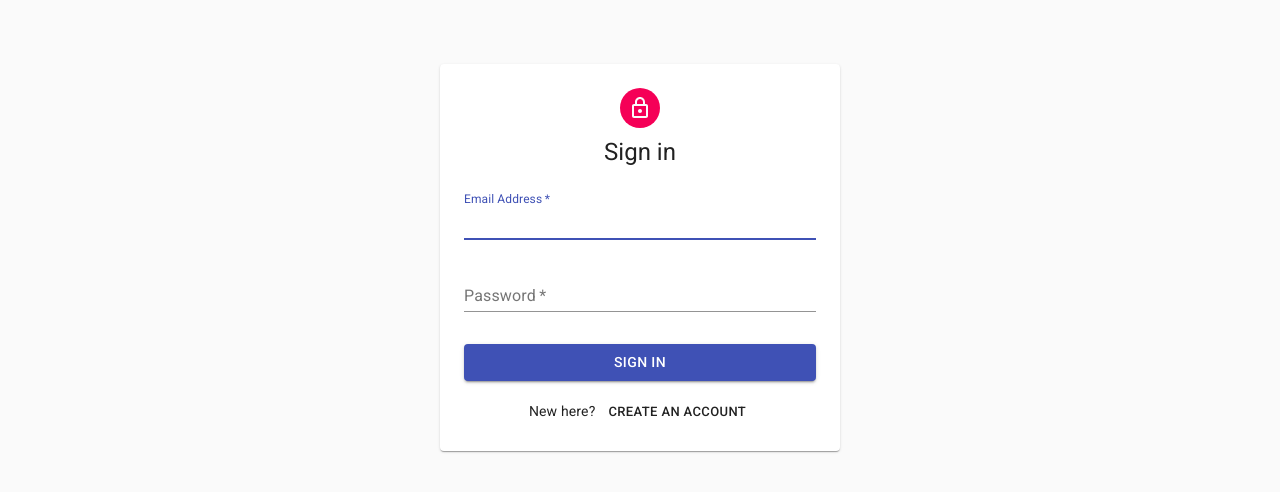
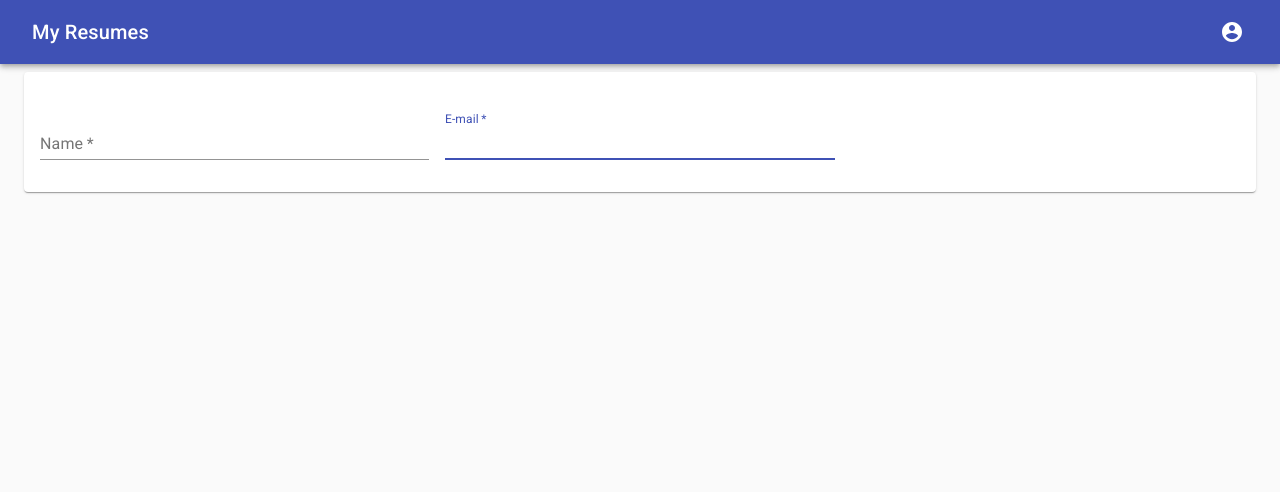
Before and after one commit to csvinhal/my-resume, a React (Create React App) app: page /my-resumes/new in a window 1280 px wide. Before the commit this address led to /sign-in. Shown: the top 492 px of the page. Built offline with nearby package versions, Linux system fonts and the light colour scheme.

Commit message:
creating new resume page

```diff
--- a/src/App.js
+++ b/src/App.js
@@ -10,6 +10,7 @@ import LoadingState from "./components/loadingState/loadingState";
 import PrivateRoute from "./hoc/PrivateRoute";
 import { actions } from "./reducers/alert";
 import MyResumes from "./screens/myResumes/myResumes";
+import NewResume from "./screens/myResumes/newResume/newResume";
 import SignIn from "./screens/signIn/signIn";
 import SignUp from "./screens/signUp/signUp";
 
@@ -27,26 +28,19 @@ class App extends React.Component {
     }
 
     render() {
-    const { error, isLoading, showAlert, isAuthenticated } = this.props;
+        const { error, isLoading, showAlert } = this.props;
         return (
             <CssBaseline>
                 <Switch>
                     <Route path="/sign-in" component={SignIn} />
                     <Route path="/sign-up" component={SignUp} />
-          <PrivateRoute
-            path="/my-resumes"
-            component={MyResumes}
-            isAuthenticated={!!isAuthenticated}
-          />
+                    <PrivateRoute path="/my-resumes" component={MyResumes} exact />
+                    <Route path="/my-resumes/new" component={NewResume} exact />
+                    {/* <PrivateRoute path="/my-resumes/new" component={NewResume} exact /> */}
                     <Redirect to="/my-resumes" />
                 </Switch>
                 {isLoading && <LoadingState />}
-        <AlertContent
-          onClose={this.closeAlertHandler}
-          open={showAlert}
-          variant="error"
-          message={error}
-        />
+                <AlertContent onClose={this.closeAlertHandler} open={showAlert} variant="error" message={error} />
             </CssBaseline>
         );
     }
@@ -61,7 +55,6 @@ App.propTypes = {
     error: PropTypes.string,
     isLoading: PropTypes.bool.isRequired,
     showAlert: PropTypes.bool.isRequired,
-  isAuthenticated: PropTypes.bool.isRequired,
 };
 
 const mapStateToProps = state => ({
@@ -69,7 +62,6 @@ const mapStateToProps = state => ({
     variant: state.alert.variant,
     showAlert: state.alert.showAlert,
     isLoading: state.loading.showLoader,
-  isAuthenticated: !!state.auth.token,
 });
 
 const mapDispatchToProps = dispatch => ({
--- a/src/components/emptyState/emptyState.js
+++ b/src/components/emptyState/emptyState.js
@@ -1,32 +1,15 @@
-import Button from '@material-ui/core/Button';
-import Paper from '@material-ui/core/Paper';
-import withStyles from '@material-ui/core/styles/withStyles';
-import Typography from '@material-ui/core/Typography';
-import SvgIcon from '@material-ui/core/SvgIcon';
-import PropTypes from 'prop-types';
-import React from 'react';
-
+import { Button, SvgIcon, Typography, withStyles } from "@material-ui/core";
+import PropTypes from "prop-types";
+import React from "react";
 
 const styles = theme => ({
     container: {
-    width: 'auto',
-    display: 'block', // Fix IE 11 issue.
-    marginLeft: theme.spacing(3),
-    marginRight: theme.spacing(3),
-    [theme.breakpoints.up(800 + theme.spacing(6))]: {
-      width: 800,
-      marginLeft: 'auto',
-      marginRight: 'auto',
+        width: "auto",
+        display: "block", // Fix IE 11 issue.
+        padding: theme.spacing(1),
     },
-  },
-  paper: {
-    width: '100%;',
-    marginTop: theme.spacing(8),
-    display: 'flex',
-    flexDirection: 'column',
-    alignItems: 'center',
-  },
-  noDocument: {
+    icon: {
+        width: "100%",
         marginTop: theme.spacing(2),
     },
     title: {
@@ -34,6 +17,11 @@ const styles = theme => ({
     },
     message: {
         marginTop: theme.spacing(1),
+        textAlign: "center",
+    },
+    buttonLane: {
+        width: "100%",
+        textAlign: "center",
     },
     button: {
         margin: theme.spacing(1),
@@ -41,23 +29,22 @@ const styles = theme => ({
     },
 });
 
-const EmptyState = (props) => {
-  const {
-    classes,
-    title,
-    message,
-    buttonName,
-    buttonClick,
-    svgPath,
-  } = props;
+const EmptyState = props => {
+    const { classes, title, message, buttonName, buttonClick, svgPath } = props;
 
     return (
         <div className={classes.container}>
-      <Paper className={classes.paper}>
-        <SvgIcon className={classes.noDocument} color="action" style={{ fontSize: 100 }}>
+            <SvgIcon className={classes.icon} color="action" style={{ fontSize: 100 }}>
                 <path d={svgPath} />
             </SvgIcon>
-        <Typography className={classes.title} align="center" component="h1" variant="h6" color="inherit" gutterBottom>
+            <Typography
+                className={classes.title}
+                align="center"
+                component="h1"
+                variant="h6"
+                color="inherit"
+                gutterBottom
+            >
                 {title}
             </Typography>
 
@@ -65,10 +52,11 @@ const EmptyState = (props) => {
                 {message}
             </Typography>
 
+            <div className={classes.buttonLane}>
                 <Button variant="contained" color="primary" className={classes.button} onClick={buttonClick}>
                     {buttonName}
                 </Button>
-      </Paper>
+            </div>
         </div>
     );
 };
--- a/src/hoc/Layout.js
+++ b/src/hoc/Layout.js
@@ -1,10 +1,4 @@
-import AppBar from "@material-ui/core/AppBar";
-import IconButton from "@material-ui/core/IconButton";
-import Menu from "@material-ui/core/Menu";
-import MenuItem from "@material-ui/core/MenuItem";
-import { withStyles } from "@material-ui/core/styles";
-import Toolbar from "@material-ui/core/Toolbar";
-import Typography from "@material-ui/core/Typography";
+import { AppBar, Container, IconButton, Menu, MenuItem, Toolbar, Typography, withStyles } from "@material-ui/core";
 import AccountCircle from "@material-ui/icons/AccountCircle";
 import PropTypes from "prop-types";
 import React from "react";
@@ -31,6 +25,9 @@ const styles = theme => ({
         "&:hover": {
             textDecoration: "underline",
         },
+    },
+    container: {
+        marginTop: theme.spacing(1),
     },
 });
 
@@ -100,13 +97,15 @@ class Layout extends React.Component {
                                     onClose={this.handleClose}
                                 >
                                     <MenuItem onClick={this.handleClose}>Profile</MenuItem>
-                  <MenuItem onClick={this.handleSignOut}>Signout</MenuItem>
+                                    <MenuItem onClick={this.handleSignOut}>Sign out</MenuItem>
                                 </Menu>
                             </div>
                         </Toolbar>
                     </AppBar>
                 </header>
-        <main>{children}</main>
+                <main className={classes.container}>
+                    <Container>{children}</Container>
+                </main>
             </div>
         );
     }
--- a/src/screens/myResumes/myResumes.js
+++ b/src/screens/myResumes/myResumes.js
@@ -1,3 +1,4 @@
+import { Paper } from "@material-ui/core";
 import PropTypes from "prop-types";
 import React, { Component } from "react";
 import { connect } from "react-redux";
@@ -28,7 +29,7 @@ class MyResumes extends Component {
 
     handleNewResume() {
         const { history } = this.props;
-    history.push("/new-resume");
+        history.push("/my-resumes/new");
     }
 
     render() {
@@ -39,6 +40,7 @@ class MyResumes extends Component {
                     <Resumes resumes={resumes} remove={this.handleRemoveResume} />
                 )}
                 {!isLoading && !error && !resumes.length && (
+                    <Paper>
                         <EmptyState
                             title="No resumes found"
                             message="It seems you don't have any resume registered. Click in the button below to add a new one."
@@ -46,6 +48,7 @@ class MyResumes extends Component {
                             buttonClick={this.handleNewResume}
                             svgPath="M18.99 5c0-1.1-.89-2-1.99-2h-7L7.66 5.34 19 16.68 18.99 5zM3.65 3.88L2.38 5.15 5 7.77V19c0 1.1.9 2 2 2h10.01c.35 0 .67-.1.96-.26l1.88 1.88 1.27-1.27L3.65 3.88z"
                         />
+                    </Paper>
                 )}
             </Layout>
         );
--- /dev/null
+++ b/src/screens/myResumes/newResume/newResume.js
@@ -0,0 +1,53 @@
+import { FormControl, Grid, Input, InputLabel, Paper, withStyles } from "@material-ui/core";
+import React from "react";
+import Layout from "../../../hoc/Layout";
+
+const styles = theme => ({
+    root: {
+        marginTop: theme.spacing(1),
+        padding: theme.spacing(2),
+    },
+});
+
+const submitHandler = () => {};
+const inputChangedHandler = () => {};
+
+const newResume = props => {
+    const { classes } = props;
+    return (
+        <Layout>
+            <Paper>
+                <form onSubmit={submitHandler} noValidate>
+                    <Grid container className={classes.root} direction="row" spacing={2}>
+                        <Grid item xs={4}>
+                            <FormControl margin="normal" required fullWidth>
+                                <InputLabel htmlFor="ff-name">Name</InputLabel>
+                                <Input
+                                    id="ff-name"
+                                    name="name"
+                                    autoComplete="off"
+                                    autoFocus
+                                    onChange={inputChangedHandler}
+                                />
+                            </FormControl>
+                        </Grid>
+                        <Grid item xs={4}>
+                            <FormControl margin="normal" required fullWidth>
+                                <InputLabel htmlFor="ff-email">E-mail</InputLabel>
+                                <Input
+                                    id="ff-email"
+                                    name="email"
+                                    autoComplete="off"
+                                    autoFocus
+                                    onChange={inputChangedHandler}
+                                />
+                            </FormControl>
+                        </Grid>
+                    </Grid>
+                </form>
+            </Paper>
+        </Layout>
+    );
+};
+
+export default withStyles(styles)(newResume);
```
Also changed, not shown: src/components/alert/alertContent.js (+20 -31 lines), src/components/loadingState/loadingState.js (+13 -14 lines), src/components/resumes/resumes.js (+22 -20 lines), src/components/resumes/resumesList/resumesList.js (+7 -12 lines), src/screens/signIn/signIn.js (+30 -25 lines), src/screens/signUp/signUp.js (+4 -17 lines), 1 other file (tests, documents, lock files or other folders). Lines whose indentation alone changed are shown as unchanged.
